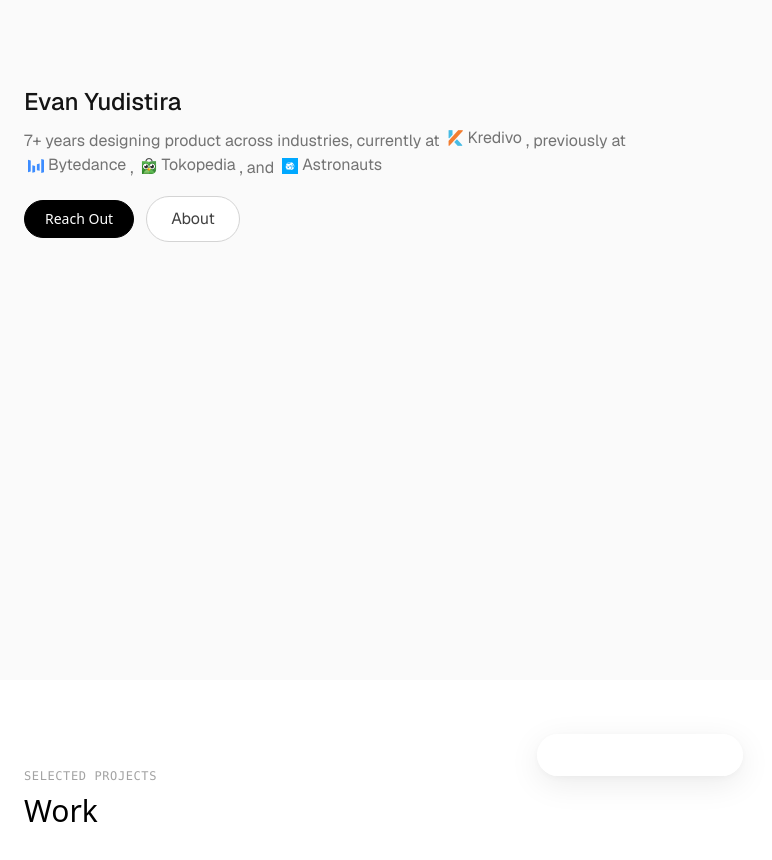
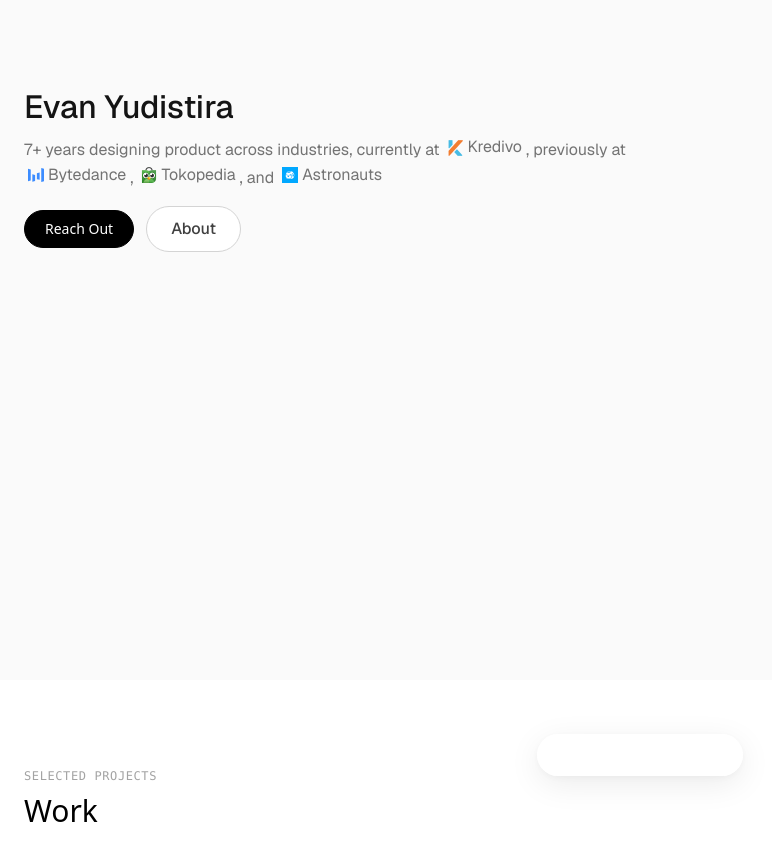
Before and after one commit to evanyudis/evanyudis-portfolio, a Next.js app: page / in a window 1280 px wide. Shown: the top 860 px of the page, without its empty margins (0-772 px from the left). Built offline with nearby package versions, Linux system fonts and the light colour scheme; no server answers; the database is empty.

Commit message:
fix: remove font-medium from Button (inherits 400 from parent)

```diff
--- a/src/components/Hero.tsx
+++ b/src/components/Hero.tsx
@@ -45,12 +45,12 @@ export function Hero() {
       style={{ backgroundColor: '#fafafa' }}
     >
       <div className="max-w-screen-xl mx-auto">
-        <div className="max-w-[640px]">
+        <div className="max-w-[640px] text-center md:text-left">
 
           {/* Name */}
           <h1 className="animate-in mb-2" style={{
             fontFamily: 'var(--font-geist), system-ui, sans-serif',
-            fontSize: '24px',
+            fontSize: '32px',
             fontWeight: 500,
             color: '#141414',
             letterSpacing: '0px',
@@ -142,7 +142,7 @@ export function Hero() {
           <div className="animate-in flex items-center gap-3 flex-wrap">
             <CopyEmailButton variant="hero" />
             <a href="/about">
-              <Button variant="white" style={{ fontFamily: 'var(--font-geist), system-ui, sans-serif' }}>About</Button>
+              <Button variant="white" style={{ fontFamily: 'var(--font-geist), system-ui, sans-serif', fontWeight: 500 }}>About</Button>
             </a>
           </div>
 
--- a/src/components/ui/Button.tsx
+++ b/src/components/ui/Button.tsx
@@ -26,7 +26,7 @@ export function Button({
       className={`
         inline-flex items-center justify-center
         px-btn py-btn
-        text-base font-normal
+        text-base
         rounded-pill
         transition-[background-color,color,border-color] duration-160 ease-out
         disabled:opacity-50 disabled:cursor-not-allowed
--- a/src/components/ui/CopyEmailButton.tsx
+++ b/src/components/ui/CopyEmailButton.tsx
@@ -42,7 +42,7 @@ export function CopyEmailButton({
         onClick={handleCopy}
         className={`
           inline-flex items-center justify-center gap-1.5
-          px-3 py-1.5 text-sm font-normal rounded-full
+          px-3 py-1.5 text-sm font-medium rounded-full
           transition-all duration-150 ease-out
           ${copied
             ? 'bg-black text-white border border-black'
@@ -73,7 +73,7 @@ export function CopyEmailButton({
       onClick={handleCopy}
         className={`
         inline-flex items-center justify-center gap-2
-        px-5 py-2 text-sm font-normal rounded-full
+        px-5 py-2 text-sm font-medium rounded-full
         transition-all duration-150 ease-out
         ${copied
           ? 'bg-black text-white border border-black'
```
